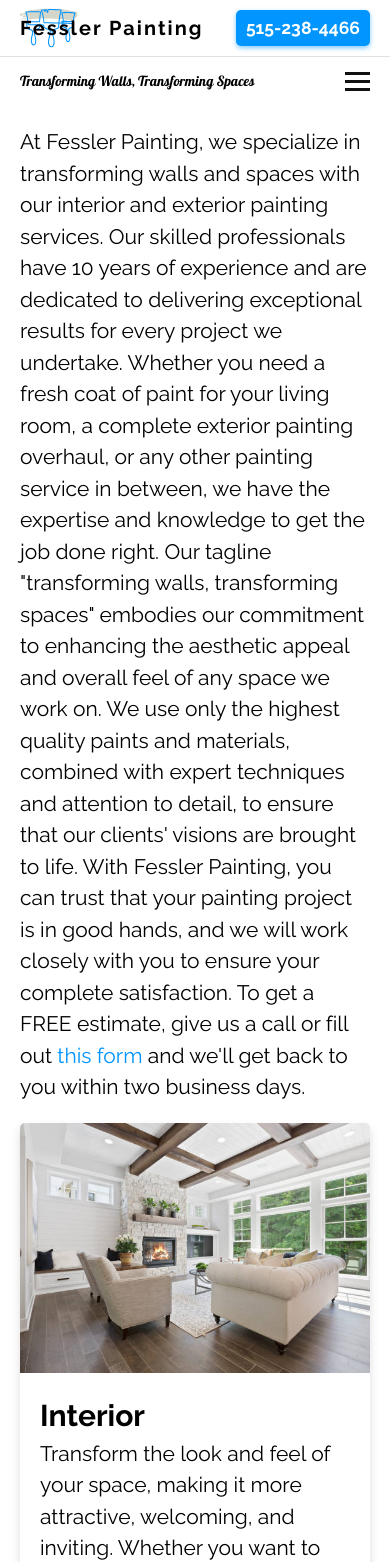
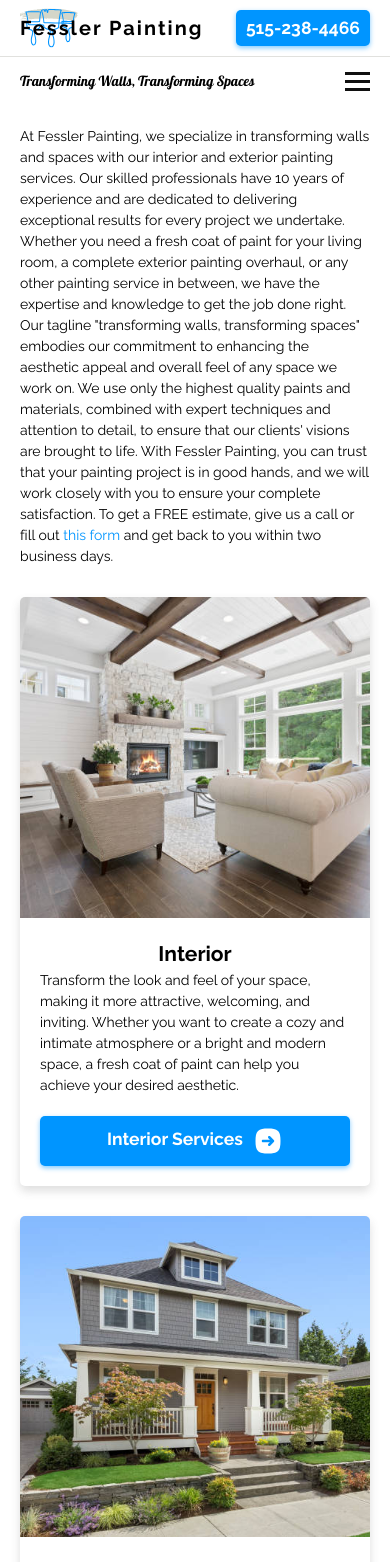
Before and after one commit to Afessler1998/fessler-painting, a Next.js app: page / in a window 390 px wide. Shown: the top 1562 px of the page. Built offline with nearby package versions, Linux system fonts and the light colour scheme.

Commit message:
homepage styling

```diff
--- a/src/pages/home.js
+++ b/src/pages/home.js
@@ -8,23 +8,19 @@ const home = () => {
     return (
         <>
             <Header />
-                {/*REMOVE THIS BEFORE PUBLISHING SITE*/}
-                {/*<h1 className={styles.underConstruction}>Fessler Painting is currently under construction.
-                Please visit again at a future date to view the full completed website</h1>*/}
                 <div className={styles.mainSection}>
                     <p className={styles.mainParagraph}>
-                        At Fessler Painting, we specialize in transforming walls and spaces with our interior and exterior painting
-                        services. Our skilled professionals have 10 years of experience and are dedicated to delivering exceptional
-                        results for every project we undertake. Whether you need a fresh coat of paint for your living room,
-                        a complete exterior painting overhaul, or any other painting service in between, we have the expertise and knowledge to get the job done right.
-                        Our tagline "transforming walls, transforming spaces" embodies our commitment to enhancing the aesthetic appeal and
-                        overall feel of any space we work on. We use only the highest quality paints and materials, combined with expert
-                        techniques and attention to detail, to ensure that our clients' visions are brought to life.
-                        With Fessler Painting, you can trust that your painting project is in good hands,
-                        and we will work closely with you to ensure your complete satisfaction.
-                        To get a FREE estimate, give us a call or fill
-                        out <Link href={"/contact-form"}><span className={styles.contactLink}>this form</span></Link> and
-                        we'll get back to you within two business days.
+                    At Fessler Painting, we specialize in transforming walls and spaces with our interior and exterior painting services.
+                    Our skilled professionals have 10 years of experience and are dedicated to delivering exceptional results for every
+                    project we undertake. Whether you need a fresh coat of paint for your living room, a complete exterior painting overhaul,
+                    or any other painting service in between, we have the expertise and knowledge to get the job done right.
+                    Our tagline "transforming walls, transforming spaces" embodies our commitment to enhancing the aesthetic
+                    appeal and overall feel of any space we work on. We use only the highest quality paints and materials,
+                    combined with expert techniques and attention to detail, to ensure that our clients' visions are brought to life.
+                    With Fessler Painting, you can trust that your painting project is in good hands, and we will work closely with you
+                    to ensure your complete satisfaction. To get a FREE estimate, give us a call or fill
+                    out <span className={styles.contactLink}><Link href="/contact-form">this form</Link></span> and
+                    get back to you within two business days.
                     </p>
                     <div className={styles.serviceSection}>
                         <img src="/stock-photo-home-interior.jpg" alt="home interior" className={styles.serviceSectionImg} />
@@ -35,8 +31,15 @@ const home = () => {
                                 Whether you want to create a cozy and intimate atmosphere or a bright and modern space,
                                 a fresh coat of paint can help you achieve your desired aesthetic.
                             </p>
+                            <div className={styles.buttonPositioner}>
+                                <Link href={"/interior-services"}>
+                                    <div className={styles.serviceSectionButton}>
+                                        <span>Interior Services</span>
+                                        <img src="/arrow-right.svg" alt="arrow right" className={styles.buttonArrow} />
+                                    </div>
+                                </Link>
+                            </div>
                         </div>
-                        <Link href={"/interior-services"}></Link>
                     </div>
                     <div className={styles.serviceSection}>
                         <img src="/stock-photo-home-exterior.jpg" alt="home exterior" className={styles.serviceSectionImg} />
@@ -47,8 +50,15 @@ const home = () => {
                                 from the elements. A fresh coat of paint can update the look of your home or business,
                                 making it more attractive and welcoming to visitors and guests.
                             </p>
+                            <div className={styles.buttonPositioner}>
+                                <Link href={"/exterior-services"}>
+                                    <div className={styles.serviceSectionButton}>
+                                        <span>Exterior Services</span>
+                                        <img src="/arrow-right.svg" alt="arrow right" className={styles.buttonArrow} />
+                                    </div>
+                                </Link>
+                            </div>
                         </div>
-                        <Link href={"/exterior-services"}></Link>
                     </div>
                 </div>
             <Footer />
--- a/src/pages/why-us.js
+++ b/src/pages/why-us.js
@@ -17,7 +17,7 @@ const whyUs = () => {
                     durable result. As a licensed and insured painting contractor, we are committed to delivering exceptional
                     customer service and exceeding your expectations every step of the way. Whether you need interior or
                     exterior painting, fence or deck painting, power washing, or wallpaper removal, we have the experience and
-                    expertise to get the job done right. Let us help you transform your property with our tagline:
+                    expertise to get the job done right. Let us transform your property with our tagline:
                     "Transforming walls, transforming spaces".
                 </p>
             </div>
--- a/src/styles/globals.css
+++ b/src/styles/globals.css
@@ -5,6 +5,7 @@
     --color-neutral-800: #343432;
     --color-neutral-400: #7a7a7a;
     --color-neutral-200: #e1e1de;
+    --color-white: #ffffff;
 
     --color-accent-100: #bee0f9;
     --color-accent-500: #0095ff;
@@ -18,8 +19,10 @@
     --font-weight-semibold: 400;
     --font-weight-bold: 700;
 
+    --font-size-xxsmall: 1.2rem;
     --font-size-xsmall: 1.4rem;
     --font-size-small: 1.75rem;
+    --font-size-smedium: 2rem;
     --font-size-medium: 2.1rem;
     --font-size-large: 3rem;
     --font-size-xlarge: 5rem;
--- a/src/styles/home.module.css
+++ b/src/styles/home.module.css
@@ -1,20 +1,15 @@
-/*REMOVE THIS BEFORE PUBLISHING SITE*/
-.underConstruction {
-    font-family: var(--font-family-primary);
-    font-size: var(--font-size-xlarge);
-}
-
 .mainSection {
-    display: flex;
-    flex-direction: row;
-    gap: 2rem;
+    display: grid;
+    grid-template-columns: 2fr 1fr 1fr;
+    grid-template-areas: "main-paragraph service-section-1 service-section-2";
+    gap: 3rem;
     padding: 0 4rem 2rem 4rem;
 }
 
 .mainParagraph {
     font-family: var(--font-family-secondary);
     font-size: var(--font-size-medium);
-    flex: 2;
+    grid-area: main-paragraph;
 }
 
 .contactLink {
@@ -25,7 +20,16 @@
     border-radius: 5px;
     box-shadow: 0px 5px 10px 0px rgba(91, 91, 91, 0.2);
     transition-duration: 0.2s;
-    flex: 1;
+    display: flex;
+    flex-direction: column;
+}
+
+.serviceSection:nth-of-type(1) {
+    grid-area: service-section-1;
+}
+
+.serviceSection:nth-of-type(2) {
+    grid-area: service-section-2;
 }
 
 .serviceSection:hover {
@@ -41,7 +45,12 @@
 }
 
 .serviceSectionTextContainer {
+    display: flex;
+    flex-direction: column;
+    justify-content: center;
+    align-items: center;
     padding: 2rem;
+    flex-grow: 1;
 }
 
 .sectionHeading {
@@ -54,14 +63,113 @@
     font-size: var(--font-size-medium);
 }
 
-@media only screen and (max-width: 768px) {
+.buttonPositioner {
+    margin-top: auto;
+    width: 100%;
+}
+
+.serviceSectionButton {
+    display: flex;
+    gap: 1rem;
+    justify-content: center;
+    background-color: var(--color-accent-500);
+    color: var(--color-white);
+    border-radius: 5px;
+    padding: 1rem 2rem;
+    font-family: var(--font-family-primary);
+    font-size: var(--font-size-medium);
+    font-weight: var(--font-weight-bold);
+    text-align: center;
+    box-shadow: var(--color-accent-900) 0px 2px 5px;
+    transition-duration: 0.3s;
+    margin-top: 2rem;
+}
+
+.serviceSectionButton:hover {
+    color: var(--color-white);
+    transition-duration: 0.3s;
+    transform: translate(0px, -4px);
+    box-shadow: var(--color-accent-900) 0px 4px 5px;
+}
+
+.serviceSectionButton:active {
+    color: var(--color-white);
+    transition-duration: 0.15s;
+    transform: translate(0px, -1px);
+    box-shadow: var(--color-accent-900) 0px 2px 5px;
+}
+
+.buttonArrow {
+    width: 3rem;
+}
+
+@media screen and (max-width: 1024px) {
     .mainSection {
-        flex-direction: column;
+        grid-template-columns: 3fr 2fr 2fr;
+        grid-template-rows: auto;
+        grid-template-areas: "main-paragraph service-section-1 service-section-2"
     }
 }
 
-@media screen and (max-width: 425px) {
+@media only screen and (max-width: 768px) {
+    .mainSection {
+        grid-template-columns: 1fr 1fr;
+        grid-template-rows: auto;
+        grid-template-areas:
+                            "main-paragraph main-paragraph"
+                            "service-section-1 service-section-2";
+    }
+
+    .mainParagraph {
+        font-size: var(--font-size-small);
+    }
+
+    .sectionHeading {
+        font-size: var(--font-size-medium);
+    }
+
+    .sectionDescription {
+        font-size: var(--font-size-small);
+    }
+
+    .serviceSectionButton {
+        font-size: var(--font-size-medium);
+    }
+}
+
+@media screen and (max-width: 493px) {
     .mainSection {
         padding: 2rem;
+        grid-template-columns: 1fr;
+        grid-template-rows: auto;
+        grid-template-areas: "main-paragraph"
+                            "service-section-1"
+                            "service-section-2";
+    }
+
+    .mainParagraph {
+        font-size: var(--font-size-xsmall);
+    }
+
+    .sectionHeading {
+        font-size: var(--font-size-medium);
+    }
+
+    .sectionDescription {
+        font-size: var(--font-size-xsmall);
+    }
+
+    .serviceSectionImg {
+        height: 321px;
+    }
+
+    .serviceSectionButton {
+        font-size: var(--font-size-small);
     }
 }
+
+@media screen and (max-width: 375px) {
+    .serviceSectionImg {
+        height: 250px;
+    }
+}
--- a/src/styles/services.module.css
+++ b/src/styles/services.module.css
@@ -20,7 +20,7 @@
 .servicesContainer {
     display: grid;
     grid-template-columns: 1fr 1fr;
-    gap: 1rem;
+    gap: 1.5rem;
     padding: 1rem 4rem;
 }
 
```
Also changed, not shown: src/styles/header.module.css (+8 -12 lines), public/arrow-right.svg (added).
